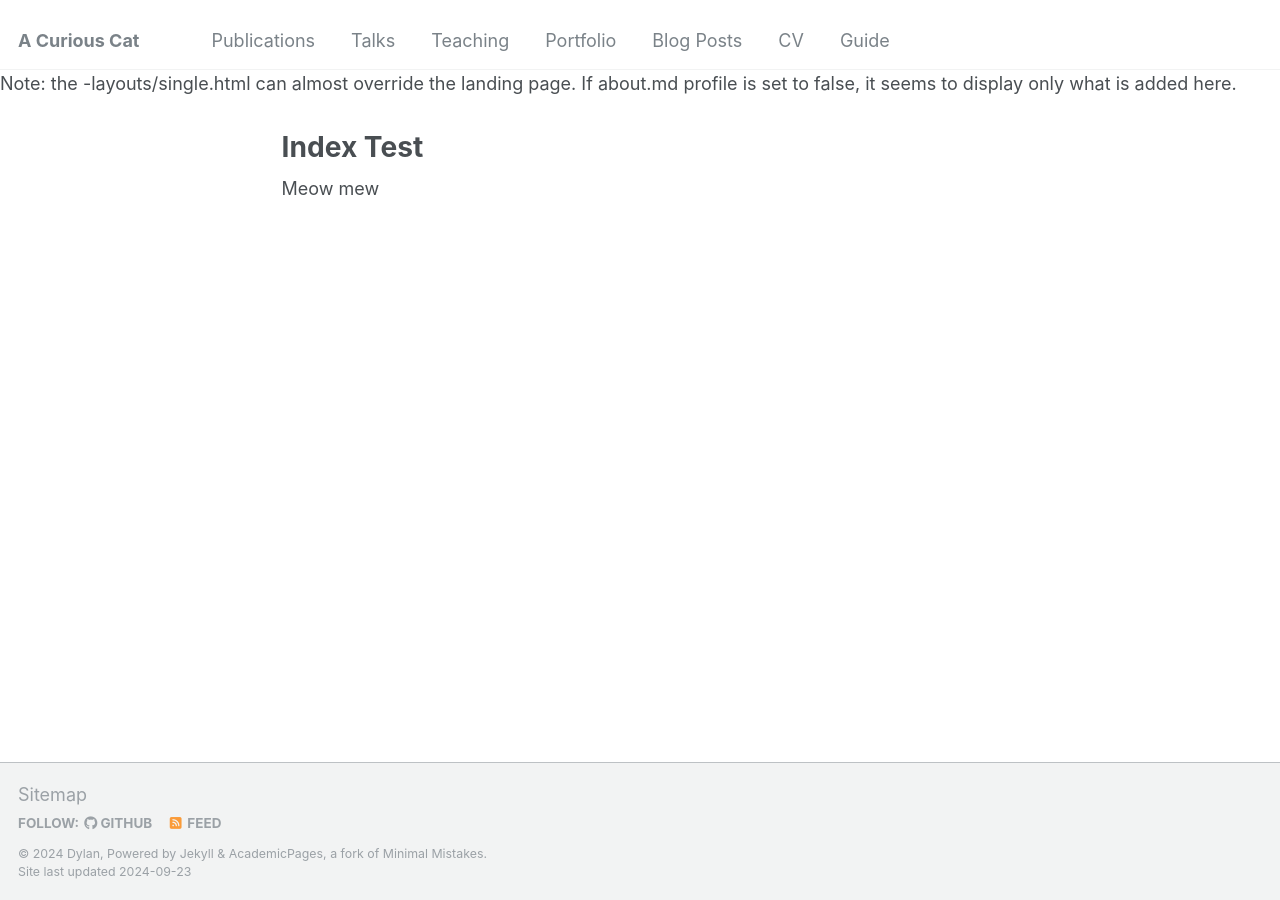
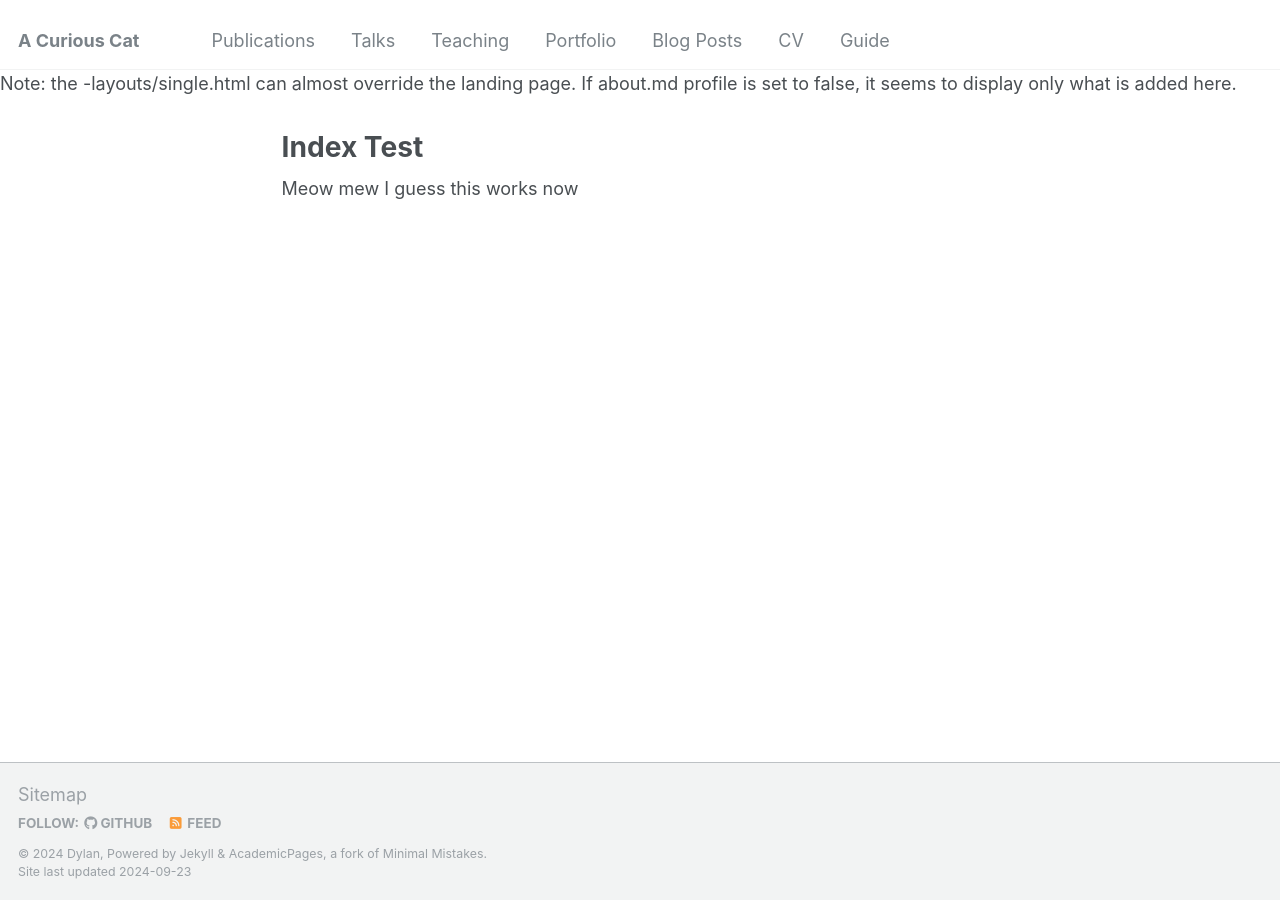
Before and after one commit to mdylantk/mdylantk.github.io, a Jekyll site: the page built from _webpages/index.md, in a window 1280 px wide. Built offline with Jekyll 4.4.1, drawn with Linux system fonts in a browser that asks for light colours.

Commit message:
a test
odd, last test index page was used. So made some changes to see if it happens again.

```diff
--- a/_webpages/index.md
+++ b/_webpages/index.md
@@ -6,4 +6,4 @@ redirect_from:
   - /index.html
 ---
 
-Meow mew
+Meow mew I guess this works now
```
Also changed, not shown: _pages/about.md (+0 -1 lines).
